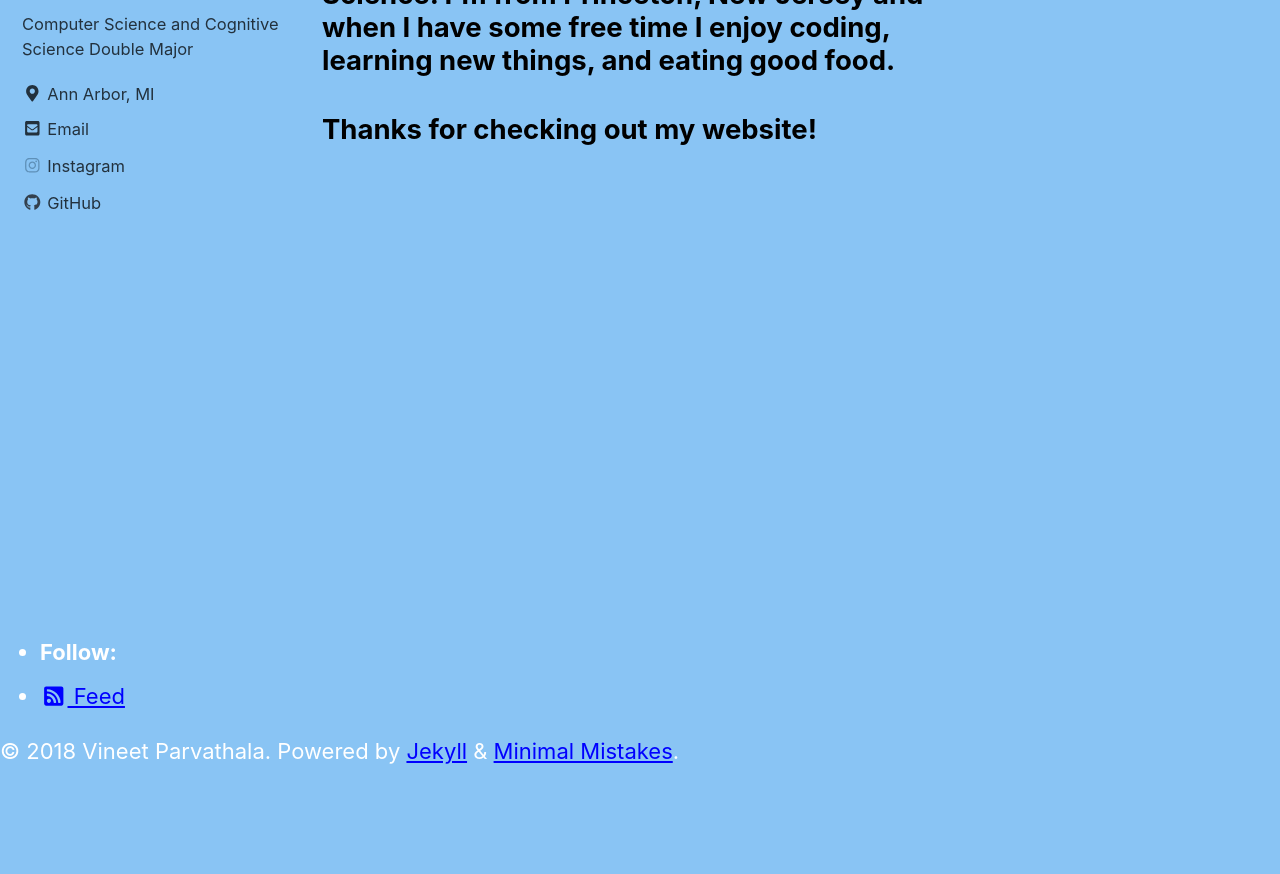
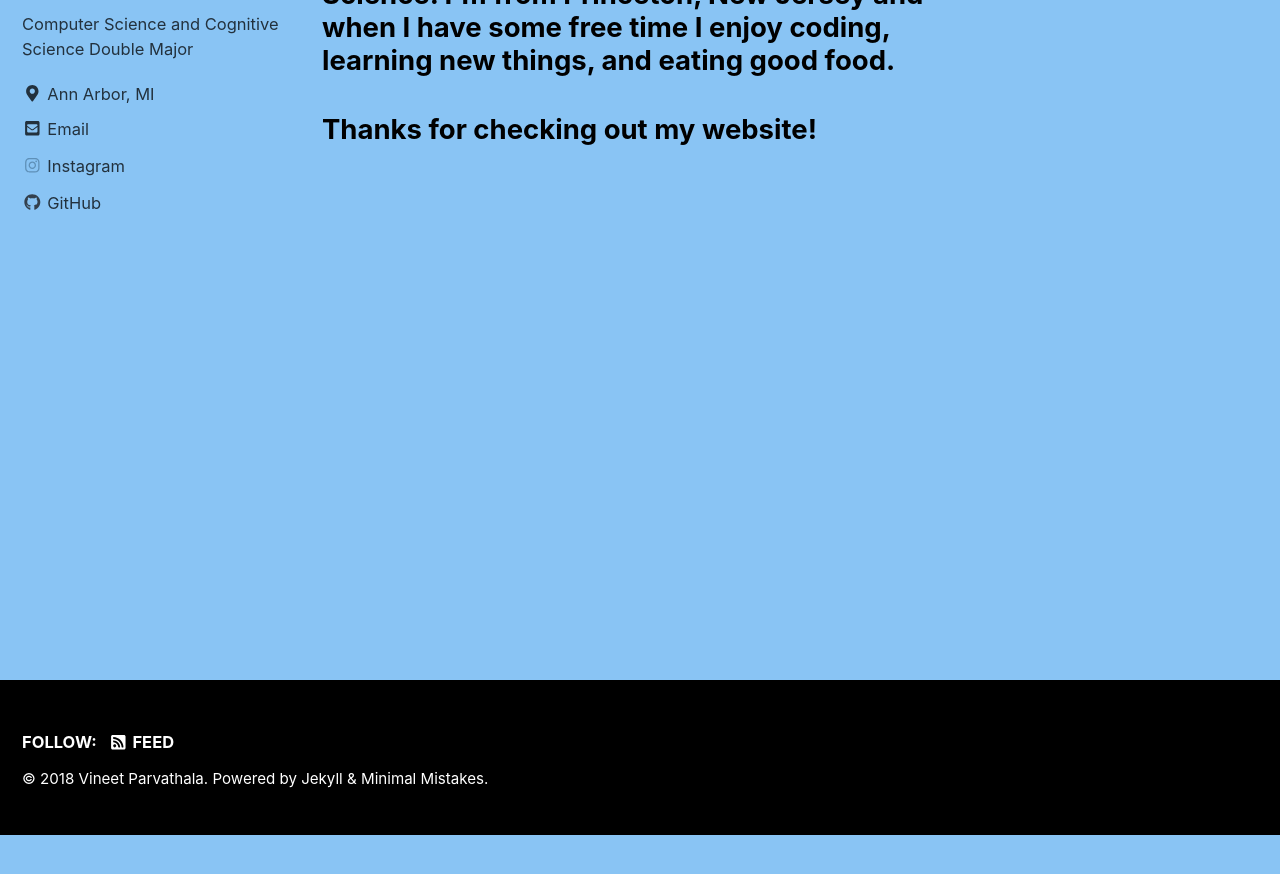
Before and after one commit to vparv/vparv.github.io, a Jekyll site: the page built from index.html, in a window 1280 px wide and 900 px high, scrolled down 287 px. Shown: the top 874 px of the window. Built offline with Jekyll 4.4.1, drawn with Linux system fonts in a browser that asks for light colours; cached includes are drawn as plain includes; nearby versions of some CDN libraries; the list of posts is cut into pages by our own code; after the commit the page ends 1122 px from its top, so only the background shows below that.

Commit message:
updated footer

```diff
--- a/_sass/minimal-mistakes/_footer.scss
+++ b/_sass/minimal-mistakes/_footer.scss
@@ -2,18 +2,18 @@
    FOOTER
    ========================================================================== */
 
-/*.page__footer {
+.page__footer {
   @include clearfix;
   float: left;
   margin-left: 0;
   margin-right: 0;
   width: 100%;
   clear: both;
-   sticky footer fix start
+  /* sticky footer fix start */
   position: absolute;
   bottom: 0;
   height: auto;
-  /* sticky footer fix end
+  /* sticky footer fix end */
   margin-top: 3em;
   color: $muted-text-color;
   -webkit-animation: $intro-transition;
@@ -52,12 +52,12 @@
   }
 }
 
-/* .page__footer-copyright {
+.page__footer-copyright {
   font-family: $global-font-family;
   font-size: $type-size-7;
-} */
+}
 
-/*.page__footer-follow {
+.page__footer-follow {
   ul {
     margin: 0;
     padding: 0;
@@ -90,4 +90,3 @@
 
   }
 }
-*/
```
